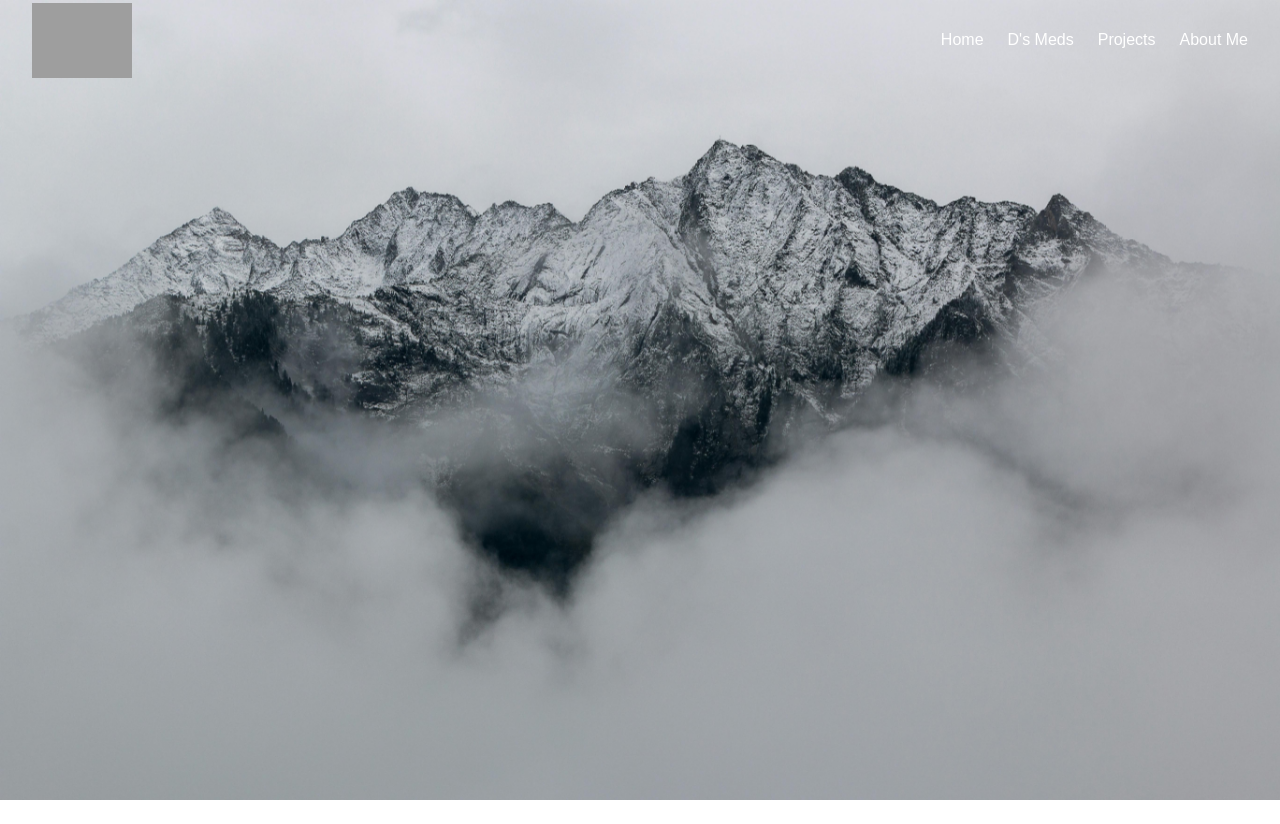
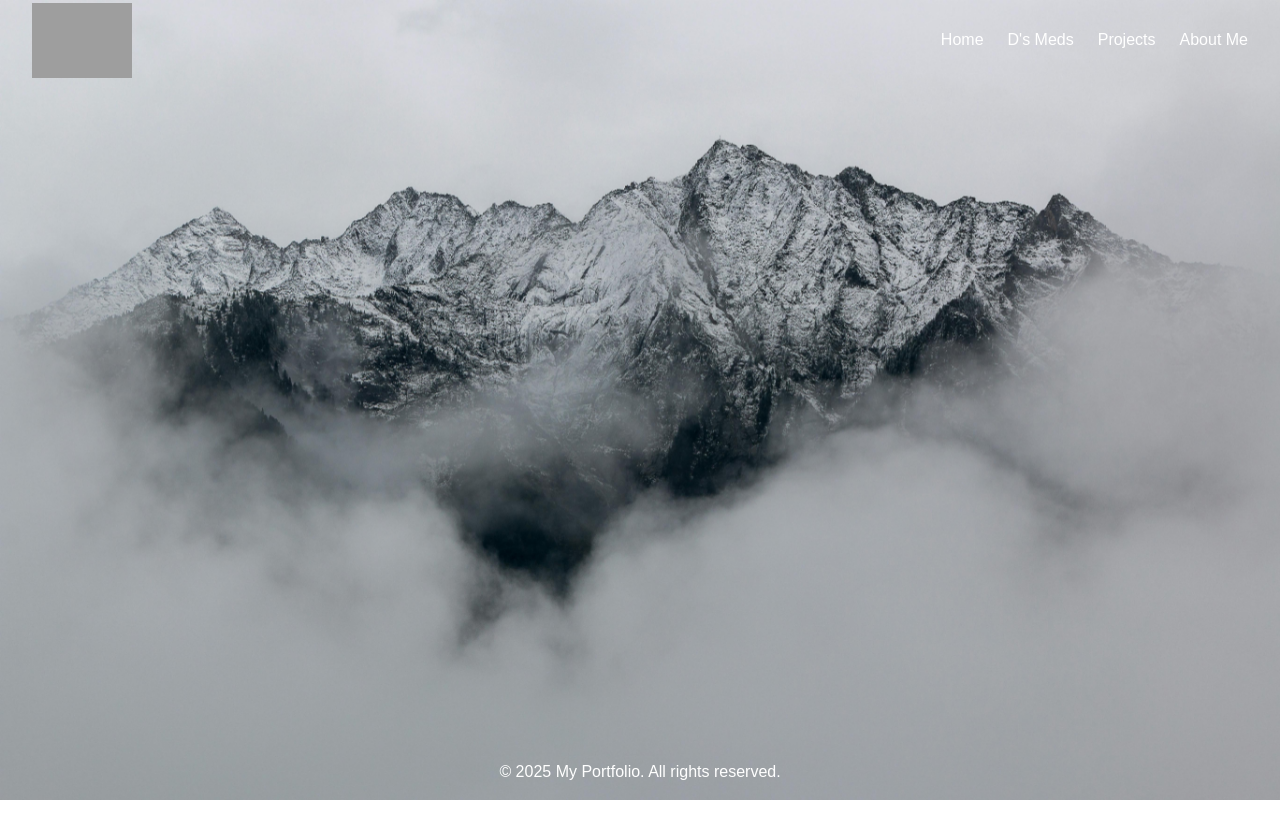
Before and after one commit to Don-1/dx, a Next.js app: page / in a window 1280 px wide. After the commit the page ends 800 px from the top, so only its background shows below. Built offline with nearby package versions, Linux system fonts and the light colour scheme; grey boxes are pictures that could not be loaded.

Commit message:
Make footer transparaent and disable NavItems for now

```diff
--- a/app/components/footer/index.tsx
+++ b/app/components/footer/index.tsx
@@ -1,15 +1,29 @@
-import { NavItems } from '../navigation/navitems';
+"use client";
+
+import { usePathname } from "next/navigation";
+import { NavItems } from "../navigation/navitems";
 
 const Footer = () => {
+  const pathName = usePathname();
+  const isHome = pathName === "/";
   return (
-    <div className='w-full h-20 bg-sky-200 sticky bottom-0'>
-      <div className='container mx-auto px-4 h-full'>
-        <div className='flex justify-center items-center h-full'>
-          <ul className='hidden md:flex gap-x-6 text-white'>
+    <div
+      className={` ${
+        isHome ? "bg-transparent" : "bg-sky-200"
+      } py-4 text-center text-white fixed bottom-0 w-full z-50`}
+    >
+      {/* <div className="container mx-auto px-4 h-full"> */}
+      {/* <div className="flex justify-center items-center h-full">
+          <ul className="hidden md:flex gap-x-6 text-white">
             <NavItems />
           </ul>
-        </div>
+        </div> */}
+      <div className="container mx-auto">
+        <p>
+          &copy; {new Date().getFullYear()} My Portfolio. All rights reserved.
+        </p>
       </div>
+      {/* </div> */}
     </div>
   );
 };
```
